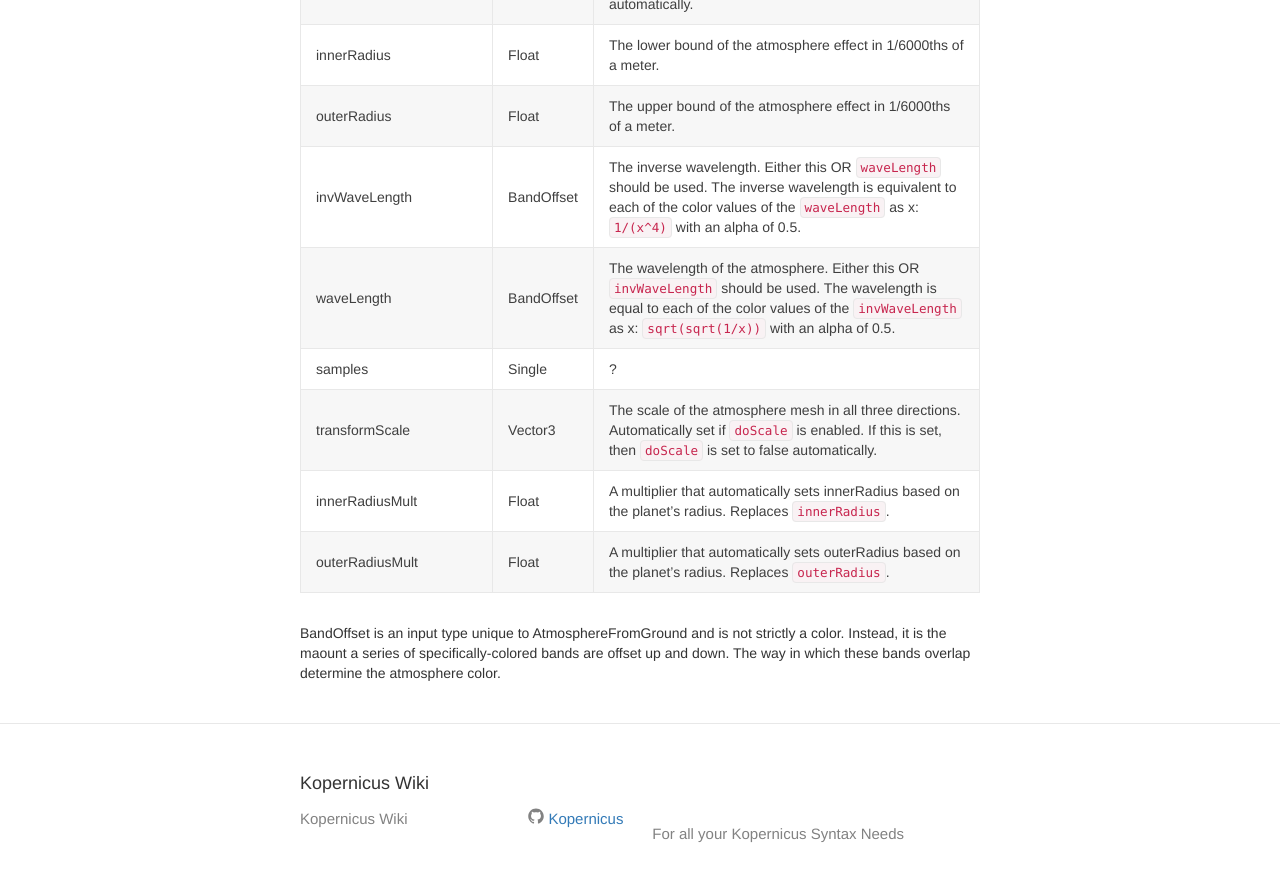
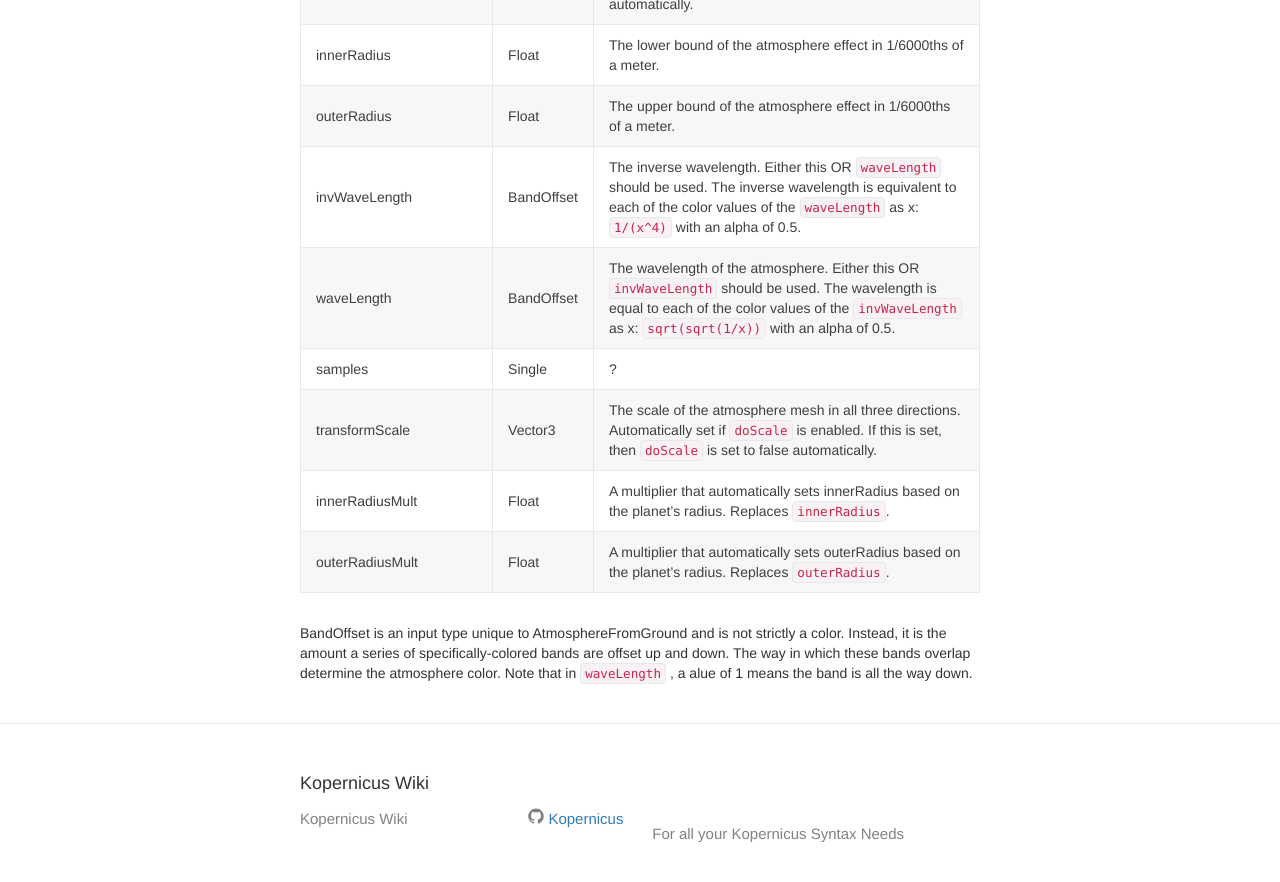
Before and after one commit to Kopernicus/wiki, a Jekyll site: the page built from main/Atmosphere/AtmosphereFromGround.md, in a window 1280 px wide and 900 px high, scrolled down 791 px. Shown: the top 882 px of the window. Built offline with Jekyll 4.4.1, drawn with Linux system fonts in a browser that asks for light colours.

Commit message:
i need a spellchecker on my brain

```diff
--- a/main/Atmosphere/AtmosphereFromGround.md
+++ b/main/Atmosphere/AtmosphereFromGround.md
@@ -34,4 +34,5 @@ Atmosphere
 |innerRadiusMult|Float|A multiplier that automatically sets innerRadius based on the planet's radius. Replaces `innerRadius`.|
 |outerRadiusMult|Float|A multiplier that automatically sets outerRadius based on the planet's radius. Replaces `outerRadius`.|
 
-BandOffset is an input type unique to AtmosphereFromGround and is not strictly a color. Instead, it is the maount a series of specifically-colored bands are offset up and down. The way in which these bands overlap determine the atmosphere color.
+BandOffset is an input type unique to AtmosphereFromGround and is not strictly a color. Instead, it is the amount a series of specifically-colored bands are offset up and down. The way in which these bands overlap determine the atmosphere color. Note that in `waveLength`
+, a alue of 1 means the band is all the way down.
```
